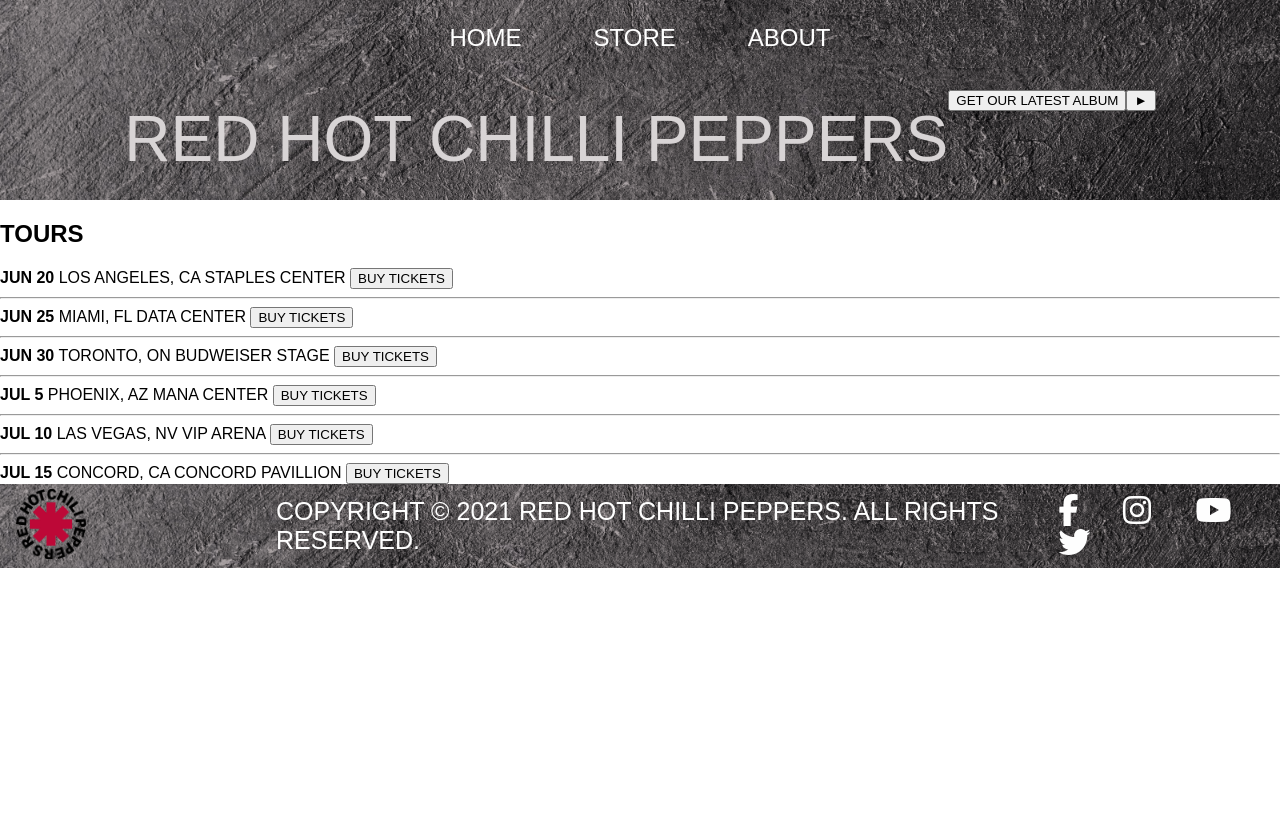
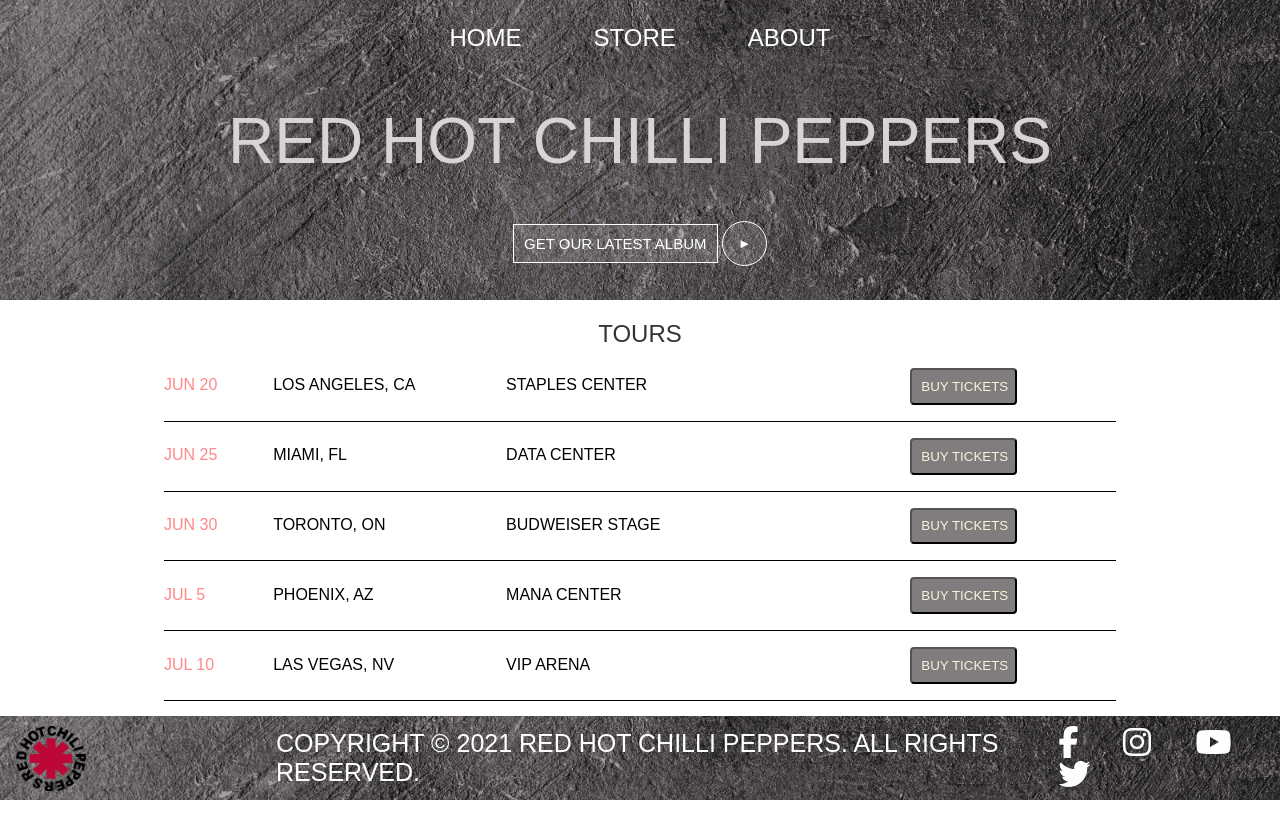
Before and after one commit to AntonioTrupac/Band-Page, a plain HTML site: page index.html in a window 1280 px wide. Before the commit the page ends 800 px from the top, so only its background shows below. Drawn offline with Linux system fonts and the light colour scheme; a web font is replaced by a local one.

Commit message:
Home page finished for now

```diff
--- a/index.html
+++ b/index.html
@@ -23,62 +23,57 @@
     </ul>
 </nav>
 
-<header class="main-header">
-    <h1 class="band-name band-name-large">RED HOT CHILLI PEPPERS</h1>
-
-    <button>GET OUR LATEST ALBUM</button>
-    <br>
-    <br>
-    <!-- TODO: Find a suitable background image -->
-    <button>&#9658;</button>
+<header class="main-header home-header">
+    <div class="div-header">
+        <h1 class="band-name band-name-large">RED HOT CHILLI PEPPERS</h1>
+        <div class="container btn-container">
+            <button class="btn btn-header" type="button">GET OUR LATEST ALBUM</button>
+            <button class="btn btn-play" type="button">&#9658;</button>
+        </div>
+    </div>
 </header>
-<section>
-    <h2>TOURS</h2>
+<section class="content-section container">
+    <h2 class="section-header">TOURS</h2>
     <div>
-        <div>
-            <strong>JUN 20</strong>
-            <span>LOS ANGELES, CA</span>
-            <span>STAPLES CENTER</span>
-            <button type="button">BUY TICKETS</button>
-            <hr>
+        <div class="tour-row">
+            <span class="tour-item tour-date">JUN 20</span>
+            <span class="tour-item tour-city">LOS ANGELES, CA</span>
+            <span class="tour-item tour-arena">STAPLES CENTER</span>
+            <button type="button" class="btn tour-item tour-btn">BUY TICKETS</button>
         </div>
-        <div>
-            <strong>JUN 25</strong>
-            <span>MIAMI, FL</span>
-            <span>DATA CENTER</span>
-            <button type="button">BUY TICKETS</button>
-            <hr>
+        <div class="tour-row">
+            <span class="tour-item tour-date">Jun 25</span>
+            <span class="tour-item tour-city">Miami, fl</span>
+            <span class="tour-item tour-arena">Data center</span>
+            <button type="button" class="btn tour-item tour-btn">BUY TICKETS</button>
         </div>
-        <div>
-            <strong>JUN 30</strong>
-            <span>TORONTO, ON</span>
-            <span>BUDWEISER STAGE</span>
-            <button type="button">BUY TICKETS</button>
-            <hr>
+        <div class="tour-row">
+            <span class="tour-item tour-date">Jun 30</span>
+            <span class="tour-item tour-city">Toronto, On</span>
+            <span class="tour-item tour-arena">Budweiser Stage</span>
+            <button type="button" class="btn tour-item tour-btn">BUY TICKETS</button>
         </div>
-        <div>
-            <strong>JUL 5</strong>
-            <span>PHOENIX, AZ</span>
-            <span>MANA CENTER</span>
-            <button type="button">BUY TICKETS</button>
-            <hr>
+        <div class="tour-row">
+            <span class="tour-item tour-date">Jul 5</span>
+            <span class="tour-item tour-city">Phoenix, Az</span>
+            <span class="tour-item tour-arena">Mana Center</span>
+            <button type="button" class="btn tour-item tour-btn">BUY TICKETS</button>
         </div>
-        <div>
-            <strong>JUL 10</strong>
-            <span>LAS VEGAS, NV</span>
-            <span>VIP ARENA</span>
-            <button type="button">BUY TICKETS</button>
-            <hr>
+        <div class="tour-row">
+            <span class="tour-item tour-date">Jul 10</span>
+            <span class="tour-item tour-city">Las Vegas, Nv</span>
+            <span class="tour-item tour-arena">Vip Arena</span>
+            <button type="button" class="btn tour-item tour-btn">BUY TICKETS</button>
         </div>
-        <div>
-            <strong>JUL 15</strong>
-            <span>CONCORD, CA</span>
-            <span>CONCORD PAVILLION</span>
-            <button type="button">BUY TICKETS</button>
+        <div class="tour-row">
+            <span class="tour-item tour-date">Jul 15</span>
+            <span class="tour-item tour-city">Concord, Ca</span>
+            <span class="tour-item tour-arena">Concord Pavillion</span>
+            <button type="button" class="btn tour-item tour-btn">BUY TICKETS</button>
         </div>
     </div>
 </section>
-<footer class="social-footer">
+<footer class="social-footer" style="position: fixed">
     <div class="social-footer-left">
         <a href="#"><img class="logo" src="Images/RHCP_Logo.svg.png"></a>
     </div>
--- a/styles.css
+++ b/styles.css
@@ -1,6 +1,3 @@
-/*  kad nes npr ne radi, inspektaj, vidi kaj je highlightano, do kuda ide, jel siroko 100% ili ide samo do odredene sirine,
-    mijenjaj css direkt u browseru da ubrzas proces i vidis kaj mozes kaj ne mozes delat
-*/
 @import url('https://fonts.googleapis.com/css2?family=Yusei+Magic&display=swap');
 
 * {
@@ -15,7 +12,7 @@
 
 html {
     position: relative;
-    min-height: 100%;
+    min-height: 100vh;
 }
 
 /* NAVIGATION */
@@ -44,7 +41,7 @@
     color: white;
     text-decoration: none;
     padding: 1em;
-    margin: 0 0.5em; /* ovak ti se pise skraceno --> nula je za top i bottom, 0.5em je desno i lijevo (gledas u smjeru kazaljke na satu) */
+    margin: 0 0.5em;
     text-transform: uppercase;
 }
 
@@ -72,12 +69,6 @@
     margin-top: 120px;
 }
 
-/* tu imas 7 em, gore imas 4 em, a za istu stvar, ostavi ili jedno ili drugo
-.band-name-large {
-  font-size: 7em;
-}
-*/
-
 /* SECTION */
 .content-section {
     margin: 1em;
@@ -86,7 +77,9 @@
 .container {
     max-width: 1000px;
     margin: 0 auto;
-    padding: 0 1.5em;
+    padding-left: 1.5em;
+    padding-right: 1.5em;
+    padding-bottom: 84px;
 }
 
 .section-header {
@@ -117,7 +110,7 @@
     background-image: url("Images/header1.jpeg");
     background-size: cover;
     background-blend-mode: multiply;
-    position: sticky;
+    position: absolute;
     bottom: 0;
     width: 100%;
     align-items: center;
@@ -128,6 +121,7 @@
 .logo {
     width: 70px;
     height: 70px;
+    padding-top: 5px;
 }
 
 .social-footer .social-footer-icons li:last-of-type {
@@ -147,7 +141,7 @@
 }
 
 .social-footer .social-footer-icons .fa-facebook:hover {
-    color: #3b5998;
+    color: #6e8dd0;
     transition: color 0.3s ease-in;
 }
 
@@ -167,9 +161,106 @@
 }
 
 .footer-nav p {
-    display: flex;
     color: #fefefe;
     text-transform: uppercase;
     font-size: 25px;
     padding-left: 190px;
 }
+
+/* HOME */
+
+.btn {
+    text-align: center;
+    vertical-align: middle;
+    padding: .67em;
+    cursor: pointer;
+}
+
+.btn-container {
+    padding-bottom: 0;
+}
+
+.btn-header {
+    color: white;
+    border: 1px solid #fefefe;
+    background-color: rgba(255, 255, 255, .1);
+    font-size: 15px;
+}
+
+.btn-header:hover {
+    color: #fc9090;
+    transition: color 0.3s ease-in;
+}
+
+.btn-play {
+    color: white;
+    border: 1px solid #fefefe;
+    background-color: rgba(255, 255, 255, .1);
+    border-radius: 50%;
+    padding: 0;
+    width: 45px;
+    height: 45px;
+}
+
+.btn-play:hover {
+    color: #ff8989;
+    transition: color 0.3s ease-in;
+}
+
+.div-header {
+    display: flex;
+    flex-direction: column;
+    justify-content: center;
+    align-items: center;
+    text-align: center;
+}
+
+.home-header {
+    height: 300px;
+    padding-bottom: 50px;
+}
+
+/* HOME TOUR ROWS*/
+
+.tour-row {
+    border-bottom: 1px solid black;
+    padding-bottom: 1em;
+    margin-bottom: 1em;
+    text-transform: uppercase;
+}
+
+.tour-row:last-child {
+    border-bottom: none;
+}
+
+.tour-item {
+    display: inline-block;
+    padding-right: .5em;
+
+}
+
+.tour-date {
+    color: #ff8989;
+    width: 11%;
+}
+
+.tour-city {
+    width: 24%;
+}
+
+.tour-arena {
+    width: 42%;
+}
+
+.tour-btn {
+    max-width: 19%;
+    background-color: #817c7d;
+    color: beige;
+    border-radius: .3em;
+    cursor: pointer;
+}
+
+.tour-btn:hover {
+    background-color: #ff8989;
+    transition: color 0.3s ease-in;
+}
```
Also changed, not shown: store.html (+2 -0 lines).
